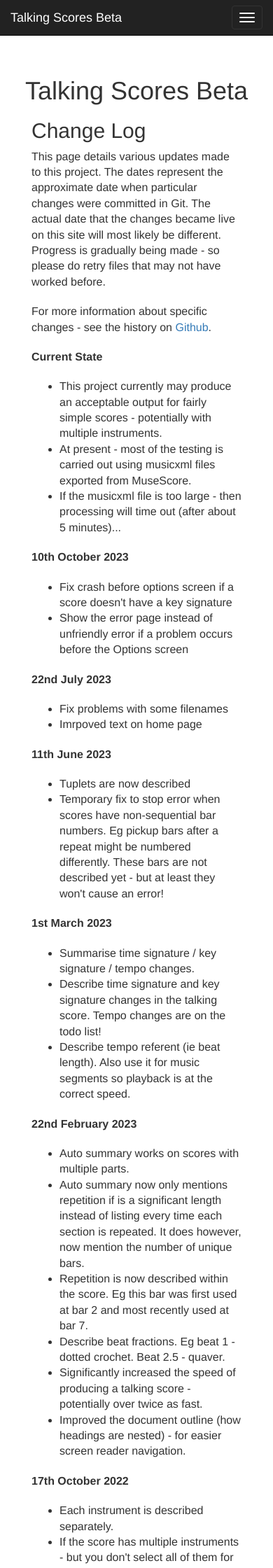
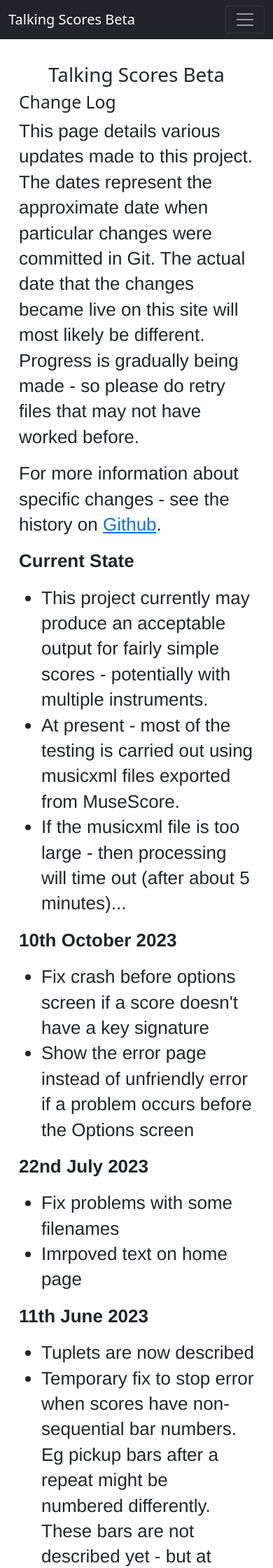
Before and after one commit to bentimms/talkingscores, a Django app: page /change-log in a window 390 px wide. Shown: the top 2240 px of the page at 70% size. Run offline with Django 3.2, Linux system fonts and the light colour scheme; parts of the project's set-up code (start-up, migrations or seed data) failed here and were passed over; some libraries are stand-ins or nearby versions.

Commit message:
Removing jquery (previously) stopped bootstrap 3 mobile menu toggle working upgraded to bootstrap 5 which doesn't need jquery this meant bits of css and layout etc needed updating too

```diff
--- a/talkingscoresapp/static/css/talkingscores.css
+++ b/talkingscoresapp/static/css/talkingscores.css
@@ -35,6 +35,16 @@ body {
 	color:white !important;
 }
 
+.tsp {
+	font-family: "Helvetica Neue",Helvetica,Arial,sans-serif;
+	font-size: 26px;
+	line-height: 1.4;
+}
+
+.bold {
+	font-weight: bold;
+}
+
 .loading {
 	-webkit-animation:spin 2s linear infinite;
 	-moz-animation:spin 2s linear infinite;
--- a/talkingscoresapp/templates/base_site.html
+++ b/talkingscoresapp/templates/base_site.html
@@ -1,10 +1,14 @@
 {% load static %}
-<!DOCTYPE html>
+<!doctype html>
 <html lang="en">
 <head>
     <meta charset="utf-8">
-    <meta http-equiv="X-UA-Compatible" content="IE=edge">
     <meta name="viewport" content="width=device-width, initial-scale=1">
+    <!-- bootstrap -->
+    <link href="https://cdn.jsdelivr.net/npm/bootstrap@5.0.2/dist/css/bootstrap.min.css" rel="stylesheet" integrity="sha384-EVSTQN3/azprG1Anm3QDgpJLIm9Nao0Yz1ztcQTwFspd3yD65VohhpuuCOmLASjC" crossorigin="anonymous">
+
+    <!-- Custom styles for this template -->
+    <link href="{% static 'css/talkingscores.css' %}?ver=1005" rel="stylesheet">
 
     <!-- google analytics -->
     <!-- Global site tag (gtag.js) - Google Analytics -->
@@ -25,34 +29,32 @@
 
     {% block noindex %}{% endblock %}
 
-    <!-- Bootstrap -->
-    <link href="{% static 'bootstrap-3.3.2-dist/css/bootstrap.min.css' %}" rel="stylesheet">
 
-    <!-- Custom styles for this template -->
-    <link href="{% static 'css/talkingscores.css' %}?ver=1002" rel="stylesheet">
 </head>
 <body>
+<script src="https://cdn.jsdelivr.net/npm/bootstrap@5.0.2/dist/js/bootstrap.bundle.min.js" integrity="sha384-MrcW6ZMFYlzcLA8Nl+NtUVF0sA7MsXsP1UyJoMp4YLEuNSfAP+JcXn/tWtIaxVXM" crossorigin="anonymous"></script>
 
-<nav class="navbar navbar-inverse navbar-fixed-top">
-    <div class="container">
-        <div class="navbar-header">
-            <button type="button" class="navbar-toggle collapsed" data-toggle="collapse" data-target="#navbar"
-                    aria-expanded="false" aria-controls="navbar">
-                <span class="sr-only">Toggle navigation</span>
-                <span class="icon-bar"></span>
-                <span class="icon-bar"></span>
-                <span class="icon-bar"></span>
-            </button>
-            <a class="navbar-brand" href="/">Talking Scores Beta</a>
+
+<nav class="navbar fixed-top navbar-expand-lg navbar-dark bg-dark">
+    <div class="container-fluid">
+        <a class="navbar-brand" href="/">Talking Scores Beta</a>
+        <button class="navbar-toggler" type="button" data-bs-toggle="collapse" data-bs-target="#navbarSupportedContent" aria-controls="navbarSupportedContent" aria-expanded="false" aria-label="Toggle navigation">
+            <span class="navbar-toggler-icon"></span>
+        </button>
+        <div class="collapse navbar-collapse" id="navbarSupportedContent">
+            <ul id="navbar" class="navbar-nav me-auto mb-2 mb-lg-0">
+                <li class="nav-item mx-2">
+                    <a class="nav-link active" aria-current="page" href="/">Home</a>
+                </li>
+                <li class="nav-item mx-2">
+                    <a class="nav-link active" aria-current="page" href="/change-log">Change Log</a>
+                </li>
+                <li class="nav-item mx-2">
+                    <a class="nav-link active" aria-current="page" href="/contact-us">Contact Us</a>
+                </li>
+            </ul>
+
         </div>
-        <div id="navbar" class="collapse navbar-collapse">
-            <ul class="nav navbar-nav">
-                <li><a id="lnkHome" href="/">Home</a></li>
-                <li><a href="/change-log">Change Log</a></li>
-                <li><a href="/contact-us">Contact Us</a></li>
-            </ul>
-        </div>
-        <!--/.nav-collapse -->
     </div>
 </nav>
 
@@ -64,19 +66,14 @@
 
 <br/><br/>
 
-<footer class="navbar-inverse">
+<footer class="navbar-dark bg-dark">
     <div class="container">
 
         <div class="row bottom-rule">
-            <div class="text-center py-3"><a style="color:white;" href="/privacy-policy">Privacy Policy</a> </div>
+            <div class="text-center py-1"><a style="color:white;" href="/privacy-policy">Privacy Policy</a> </div>
         </div>
     </div>
 </footer>
-
-
-{#  <main>#}
-{#    <h1>Talking Scores Demo</h1>#}
-{#    <h2></h2>#}
 
 
 <script>
--- a/talkingscoresapp/templates/change-log.html
+++ b/talkingscoresapp/templates/change-log.html
@@ -7,53 +7,53 @@
 {% block content %}
     <h1>Talking Scores Beta</h1>
 
-    <div class="col-md-8 col-md-offset-2 text-left">
+    <div class="col-md-11 mx-auto text-start">
 
         <h2>Change Log</h2>
 
-        <p class="lead">This page details various updates made to this project.  The dates represent the approximate date when particular changes were committed in Git.  The actual date that the changes became live on this site will most likely be different.  Progress is gradually being made - so please do retry files that may not have worked before.</p>
+        <p class="tsp">This page details various updates made to this project.  The dates represent the approximate date when particular changes were committed in Git.  The actual date that the changes became live on this site will most likely be different.  Progress is gradually being made - so please do retry files that may not have worked before.</p>
 
-        <p class="lead">For more information about specific changes - see the history on <a href="https://github.com/bentimms/talkingscores" target="_blank">Github</a>.</p>
+        <p class="tsp">For more information about specific changes - see the history on <a href="https://github.com/bentimms/talkingscores" target="_blank">Github</a>.</p>
 
-        <p class="lead"><b>Current State</b><br/>
-            <ul class="lead">
+        <p class="tsp"><b>Current State</b><br/>
+            <ul class="tsp">
                 <li>This project currently may produce an acceptable output for fairly simple scores - potentially with multiple instruments.</li>
                 <li>At present - most of the testing is carried out using musicxml files exported from MuseScore.</li>
                 <li>If the musicxml file is too large - then processing will time out (after about 5 minutes)...</li>
             </ul>
         </p>
 
-        <p class="lead"><b>10th October 2023</b><br/>
-            <ul class="lead">
+        <p class="tsp"><b>10th October 2023</b><br/>
+            <ul class="tsp">
                 <li>Fix crash before options screen if a score doesn't have a key signature</li>
                 <li>Show the error page instead of unfriendly error if a problem occurs before the Options screen</li>
             </ul>
         </p>
 
-        <p class="lead"><b>22nd July 2023</b><br/>
-            <ul class="lead">
+        <p class="tsp"><b>22nd July 2023</b><br/>
+            <ul class="tsp">
                 <li>Fix problems with some filenames</li>
                 <li>Imrpoved text on home page</li>
             </ul>
         </p>
 
-        <p class="lead"><b>11th June 2023</b><br/>
-            <ul class="lead">
+        <p class="tsp"><b>11th June 2023</b><br/>
+            <ul class="tsp">
                 <li>Tuplets are now described</li>
                 <li>Temporary fix to stop error when scores have non-sequential bar numbers.  Eg pickup bars after a repeat might be numbered differently.  These bars are not described yet - but at least they won't cause an error!</li>
             </ul>
         </p>
 
-        <p class="lead"><b>1st March 2023</b><br/>
-            <ul class="lead">
+        <p class="tsp"><b>1st March 2023</b><br/>
+            <ul class="tsp">
                 <li>Summarise time signature / key signature / tempo changes.</li>
                 <li>Describe time signature and key signature changes in the talking score.  Tempo changes are on the todo list!</li>
                 <li>Describe tempo referent (ie beat length).  Also use it for music segments so playback is at the correct speed.</li>
             </ul>
         </p>
 
-        <p class="lead"><b>22nd February 2023</b><br/>
-            <ul class="lead">
+        <p class="tsp"><b>22nd February 2023</b><br/>
+            <ul class="tsp">
                 <li>Auto summary works on scores with multiple parts.</li>
                 <li>Auto summary now only mentions repetition if is a significant length instead of listing every time each section is repeated.  It does however, now mention the number of unique bars.</li>
                 <li>Repetition is now described within the score.  Eg this bar was first used at bar 2 and most recently used at bar 7.</li>
@@ -63,26 +63,26 @@
             </ul>
         </p>
 
-        <p class="lead"><b>17th October 2022</b><br/>
-            <ul class="lead">
+        <p class="tsp"><b>17th October 2022</b><br/>
+            <ul class="tsp">
                 <li>Each instrument is described separately. </li>
                 <li>If the score has multiple instruments - but you don't select all of them for description - you have the option to listen to All instruments together / All selected instruments together / All unselected instruments together.  This should help to demonstrate how particular instruments fit into the rest of the score.</li>
                 <li>While reading the Talking Score - music segments can be played back at 50% / 100% / 150% speed - with or without a click track / metronome.  This means 6 midi files are created for each single part instrument in each segment.  For a long score with lots of parts - this would take too long and the request would time out...  Therefore, midi files are now created on demand - when the first midi file from a particular segment is requested.</li>
             </ul>
         </p>
 
-        <p class="lead"><b>19th April 2022</b><br/>
+        <p class="tsp"><b>19th April 2022</b><br/>
             Creates MIDI files for each instrument and each part (or hand) if the instrument has multiple clefs.  Still needs a bit of tidying up etc.<br/>
         </p>
 
-        <p class="lead"><b>21st February 2022</b><br/>
+        <p class="tsp"><b>21st February 2022</b><br/>
             Added option for phonetic pitch names - Charlie  / Delta / Echo etc.<br/>
         </p>
 
-        <p class="lead"><b>19th February 2022</b><br/>
+        <p class="tsp"><b>19th February 2022</b><br/>
             Added options for:
         </p><br/>
-        <ul class="lead">
+        <ul class="tsp">
             <li>Pitch description - Colour / Note names  / None</li>
             <li>Rhythm description - American / British / None</li>
             <li>Dot - before or after rhythm</li>
@@ -91,72 +91,72 @@
             <li>Octave position - before or after note</li>
             <li>Octave announcement - Braille rules / Every note / First note of beat / On change</li>
         </ul>
-        <p class="lead">There is now also the option to set the text colour or background colour of pitches / octaves / rhythms.<br/> <br/>
+        <p class="tsp">There is now also the option to set the text colour or background colour of pitches / octaves / rhythms.<br/> <br/>
             The final bar is not omitted from the description!
         </p>
 
-        <p class="lead"><b>14th February 2022</b><br/>
+        <p class="tsp"><b>14th February 2022</b><br/>
             Mention the dot in dotted rhythms. <br/><br/>
             Describe unnamed instruments as eg &quot;Instrument 2 (unnamed)&quot;. <br/>
         </p>
 
-        <p class="lead"><b>13th February 2022</b><br/>
+        <p class="tsp"><b>13th February 2022</b><br/>
             Begun working on scores with multiple parts / instruments.  Choices from the Options page for each score are now passed to the score generator - but they are not particularly acted upon yet.  Added options to play the Selected Instruments and the Unselected Instruments.  If these are selected (and eg if there are any unselected Instruments) then a link is added to the top of outputted score; to play the Selected / Unselected Instruments. <br/><br/>
             A couple of bug fixes. <br/>
         </p>
 
-        <p class="lead"><b>27th June 2021</b><br/>
+        <p class="tsp"><b>27th June 2021</b><br/>
             Initial release of analysing the score to identify bars (or groups of bars) that have the same pitch and rhythm, or just the same rhythm, or just the same intervals - in order to provide output such as 'Bars 1 to 4 are used almost all of the way through'.<br/> <br/>
             Also attempts to provide a summary of what might be noticeable when glancing at the music; and its distribution throughtout the score - eg 'lots of chords (some Perfect Fifth, almost all minims, mostly 2 notes)' or 'many accidentals (near the end)'. <br/><br/>
             The lists of repeating bars / groups are not very easy to read at present (especially as they are shown the Score Options page as opposed to the actual Talking Score output page) - so in a later update, they will probably be moved into the main description as eg 'first used at bar 5; most recently used at bar 9'. <br/>
         </p>
 
-        <p class="lead"><b>28th December 2020</b><br/>
+        <p class="tsp"><b>28th December 2020</b><br/>
             Upgraded Music21 from 5.5.0 to 6.3.0.  One of the benefits is increased performance when creating MIDI files.</p>
 
-        <p class="lead"><b>1st December 2020</b><br/>
+        <p class="tsp"><b>1st December 2020</b><br/>
             Grace notes are described - but maybe not played correctly.<br/>
             Note ornaments / expressions are described - just using Music21 names so may need to elaborate the description. </p>
 
-        <p class="lead"><b>2nd September 2020</b><br/>
+        <p class="tsp"><b>2nd September 2020</b><br/>
             Rests are now described.<br/>
             Semibreves are no longer described as &quot;Unkown duration&quot;. </p>
 
-        <p class="lead"><b>31st August 2020</b><br/>
+        <p class="tsp"><b>31st August 2020</b><br/>
             If the score has a pickup bar / anacrusis - it is included in the output.</p>
 
-        <p class="lead"><b>30th August 2020</b><br/>
+        <p class="tsp"><b>30th August 2020</b><br/>
             The developers are now notified if an error occurs and the user requests to be notified by email when this is fixed.</p>
 
-        <p class="lead"><b>25th May 2020</b><br/>
+        <p class="tsp"><b>25th May 2020</b><br/>
             If there are no tempo changes at the start of a segment - MIDI files now include the last tempo chnage before the segment.  <br/>
             For example, if there is a tempo mark of 80 bpm in bar 5 and no other tempo changes in the score.  If you play bars 8 to 11, the MIDI file will include the tempo change from bar 5 at the start; so that bars 8 to 11 will play at the correct speed.</p>
 
-        <p class="lead"><b>26th April 2020</b><br/>
+        <p class="tsp"><b>26th April 2020</b><br/>
             Added Change Log, Contact Us and Privacy Policy pages with basic title and description for SEO purposes.</p>
 
-        <p class="lead"><b>22nd April 2020</b><br/>
+        <p class="tsp"><b>22nd April 2020</b><br/>
             Fixed error when long name for Dynamics is not known.</p>
 
-        <p class="lead"><b>19th April 2020</b><br/>
+        <p class="tsp"><b>19th April 2020</b><br/>
             Tempos are inserted in midi files for the 2nd stave.  <b>To-do:</b> - insert current tempo at the start of segments.</p>
 
-        <p class="lead"><b>13th April 2020</b><br/>
+        <p class="tsp"><b>13th April 2020</b><br/>
             Added Google Analytics.  Configured robots.txt and noindex so that completed scores are not indexed or tracked.</p>
 
-        <p class="lead"><b>5th April 2020</b><br/>
+        <p class="tsp"><b>5th April 2020</b><br/>
             Fixed CORS error so that midi files are played - ie we can listen to the score - or sections of it.</p>
 
-        <p class="lead"><b>19th January 2020</b><br/>
+        <p class="tsp"><b>19th January 2020</b><br/>
             Use 'bars at a time' from Options screen.</p>
 
-        <p class="lead"><b>28th July 2019</b><br/>
+        <p class="tsp"><b>28th July 2019</b><br/>
             Fixed 'unknown duration' for notes smaller than quavers.</p>
 
-        <p class="lead"><b>27th July 2019</b><br/>
+        <p class="tsp"><b>27th July 2019</b><br/>
             Fixed key signature in preamble.</p>
 
-        <p class="lead"><b>21st July 2019</b><br/>
+        <p class="tsp"><b>21st July 2019</b><br/>
             Fixed pitch ordering within beats and chords.</p>
 
     </div>
--- a/talkingscoresapp/templates/processing.html
+++ b/talkingscoresapp/templates/processing.html
@@ -7,7 +7,7 @@
 {% block content %}
     <h1>Talking Scores Beta</h1>
 
-    <div class="col-md-8 col-md-offset-2 text-left">
+    <div class="col-md-11 mx-auto text-start">
 
         <h4>Processing score... this may take a minute or two while all the files are generated. Please
             be patient and don't close or refresh this page.</h4>
```
Also changed, not shown: lib/talkingscore.html (+11 -5 lines), talkingscoresapp/templates/contact-us.html (+4 -4 lines), talkingscoresapp/templates/error.html (+6 -6 lines), talkingscoresapp/templates/index.html (+17 -13 lines), talkingscoresapp/templates/options.html (+21 -21 lines), talkingscoresapp/templates/privacy-policy.html (+15 -18 lines).
